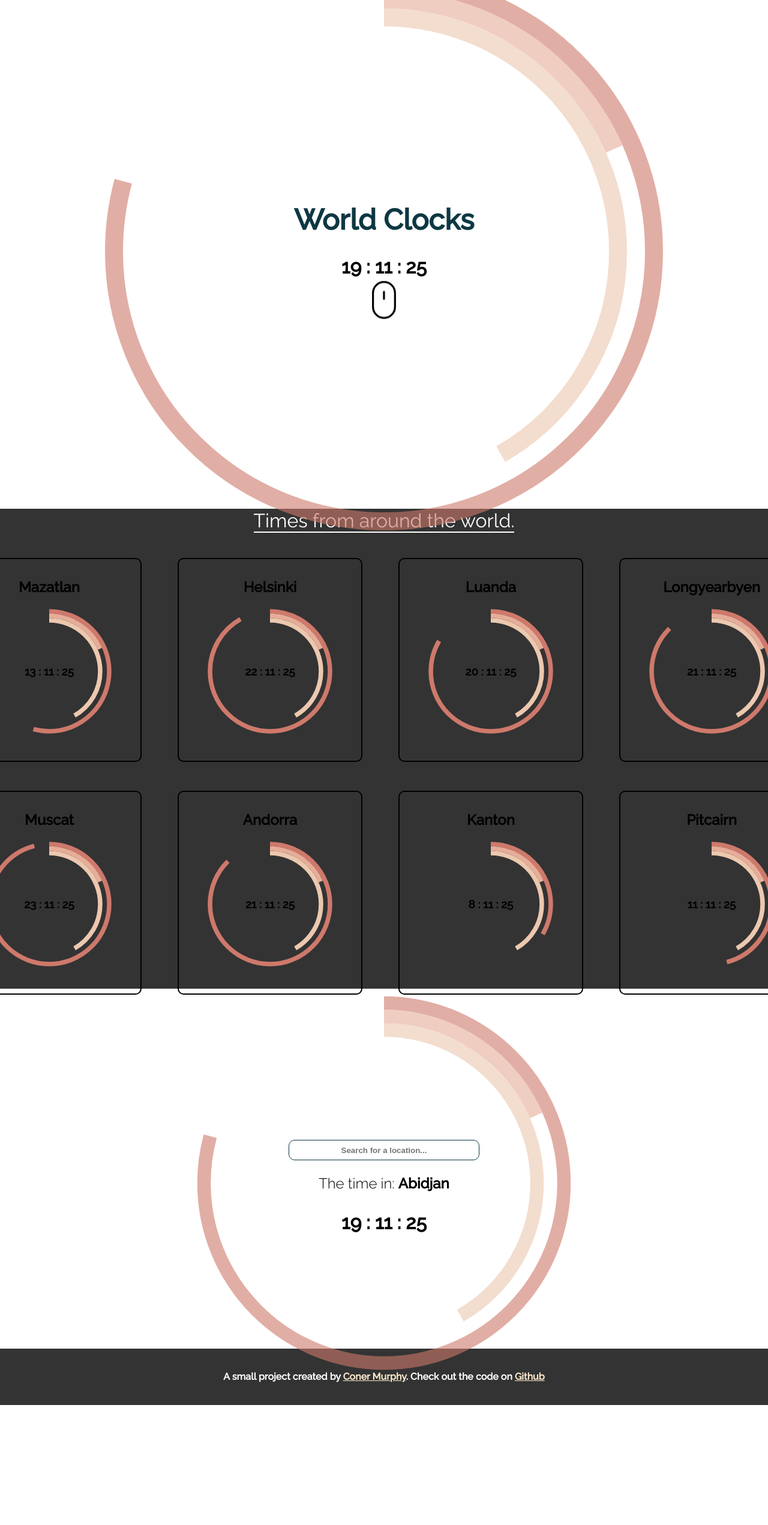
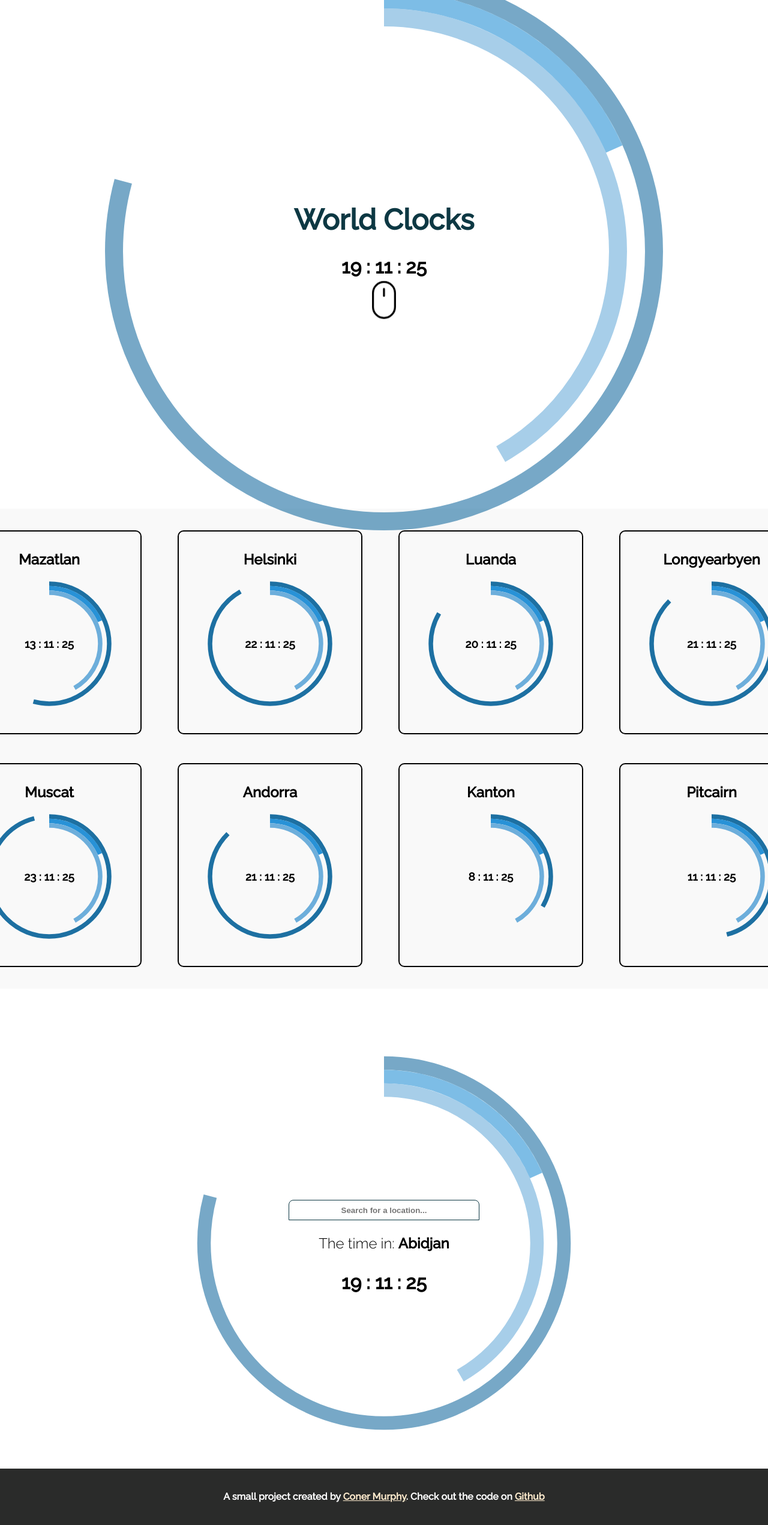
Before and after one commit to conermurphy/SVG-World-Clocks, a React (Create React App) app: page / in a window 1280 px wide. Shown: the top 2542 px of the page at 60% size. Before the commit the page ends 2347 px from the top, so only its background shows below. Built offline with nearby package versions, Linux system fonts and the light colour scheme.

Commit message:
Styling complete, added navbar on scroll, fixed issues

```diff
--- a/src/components/App.js
+++ b/src/components/App.js
@@ -1,5 +1,6 @@
 import React from 'react';
 import appStyles from './styles/appStyles.module.css';
+import Header from './Header';
 import Clock from "./clock";
 import Dropdown from './Dropdown';
 import ChoiceClock from './ChoiceClock';
@@ -31,12 +32,12 @@ class App extends React.Component {
   render() {
     return (
       <div className={appStyles.pageContainer}>
-        <div className={appStyles.localClockContainer}>
+        <Header/>
+        <div id='home' className={appStyles.localClockContainer}>
             <HomeClock/>
         </div>
         <main className={appStyles.mainContainer}>
           <div id='worldClocks' className={appStyles.worldClocks}>
-            <h2>Times from around the world.</h2>
             <div className={appStyles.preClocksContainers}>
                 <Clock number = {this.randomNum()} />
                 <Clock number = {this.randomNum()} />
@@ -48,7 +49,7 @@ class App extends React.Component {
                 <Clock number = {this.randomNum()}/>
             </div>
           </div>
-          <div className={appStyles.choiceSection}>
+          <div id='choiceClock'className={appStyles.choiceSection}>
             <h2>Find a timezone.</h2>
             <Dropdown callback={this.handleChoice}/>
             <ChoiceClock city={this.state.choice} />
--- a/src/components/ChoiceSVGCircle.js
+++ b/src/components/ChoiceSVGCircle.js
@@ -15,11 +15,11 @@ const ChoiceSVGCircle = ({ type, hour, minute, second }) => {
   const secondRadius = secondDA - ((secondDA/60) * second);
 
   if (type === "hour") {
-    return (<svg id="choiceHourCircle" className={SVGCircleStyles.choiceHourCircleSvg} viewBox={`0 0 100 100`}><circle fill="none" stroke="#CE796B" strokeWidth={sw} cx={cx} cy={cy} r="40" style={{strokeDashoffset: hourRadius, strokeDasharray: hourDA}}/></svg>);
+    return (<svg id="choiceHourCircle" className={SVGCircleStyles.choiceHourCircleSvg} viewBox={`0 0 100 100`}><circle fill="none" stroke="#1D70A2" strokeWidth={sw} cx={cx} cy={cy} r="40" style={{strokeDashoffset: hourRadius, strokeDasharray: hourDA}}/></svg>);
   } else if (type === "minute") {
-    return (<svg id="choiceMinuteCircle" className={SVGCircleStyles.choiceMinuteCircleSvg} viewBox={`0 0 100 100`}><circle fill="none" stroke="#E7AD99" strokeWidth={sw} cx={cx} cy={cy} r="37" style={{strokeDashoffset: minuteRadius, strokeDasharray: minuteDA}}/></svg>);
+    return (<svg id="choiceMinuteCircle" className={SVGCircleStyles.choiceMinuteCircleSvg} viewBox={`0 0 100 100`}><circle fill="none" stroke="#2892D7" strokeWidth={sw} cx={cx} cy={cy} r="37" style={{strokeDashoffset: minuteRadius, strokeDasharray: minuteDA}}/></svg>);
   } else {
-    return (<svg id="choiceSecondCircle" className={SVGCircleStyles.choiceSecondCircleSvg} viewBox={`0 0 100 100`}><circle fill="none" stroke="#ECC8AF" strokeWidth={sw} cx={cx} cy={cy} r="34" style={{strokeDashoffset: secondRadius, strokeDasharray: secondDA}}/></svg>);
+    return (<svg id="choiceSecondCircle" className={SVGCircleStyles.choiceSecondCircleSvg} viewBox={`0 0 100 100`}><circle fill="none" stroke="#6DAEDB" strokeWidth={sw} cx={cx} cy={cy} r="34" style={{strokeDashoffset: secondRadius, strokeDasharray: secondDA}}/></svg>);
   }
 
 };
--- /dev/null
+++ b/src/components/Header.js
@@ -0,0 +1,56 @@
+import React from 'react';
+import headerStyles from './styles/headerStyles.module.css';
+
+class Header extends React.Component {
+    constructor(props)  {
+        super(props);
+        this.state = {
+            slide: '-25vh',
+            lastScrollY: 0
+        };
+    }
+
+// Base code for retractable navbar from @ https://stackoverflow.com/questions/47441220/react-slide-fixed-navbar-up-on-scroll-down-and-slide-down-on-scroll-up
+
+  componentDidMount() {
+    // When this component mounts, begin listening for scroll changes
+    window.addEventListener('scroll', this.handleScroll);
+  }
+
+  componentWillUnmount() {
+    // If this component is unmounted, stop listening
+    window.removeEventListener('scroll', this.handleScroll);
+  }
+
+  handleScroll = () => {
+    const { lastScrollY } = this.state;
+    const currentScrollY = window.scrollY;
+
+
+    if (currentScrollY > lastScrollY) {
+      this.setState({ slide: '-25vh' });
+    } else if (window.pageYOffset === 0 ){
+      this.setState({ slide: '-25vh' });
+    } else  {
+      this.setState({ slide: '0' });
+    }
+    this.setState({ lastScrollY: currentScrollY });
+  };
+
+  // End of code for navbar
+
+  render(){
+      return(
+        <header className={headerStyles.header} style={{transform: `translate(0, ${this.state.slide})`, transition: `180ms linear`}}>
+            <nav>
+                <a href="#home">Home</a>
+                <a href="#worldClocks">Times around the World</a>
+                <a href="#choiceClock">Choose a zone</a>
+            </nav>
+        </header>
+      )
+  }
+
+}
+
+export default Header;
--- a/src/components/HomeClock.js
+++ b/src/components/HomeClock.js
@@ -39,7 +39,7 @@ class HomeClock extends React.Component {
                     <h3 style={{fontSize:`2rem`}}><strong>{ hour } : { minute } : { second }</strong></h3>
                     {/* Base code used for mouse scroll animation @ https://codepen.io/MichaelVanDenBerg/pen/POaPNe */}
 
-                        <svg className={homeClockStyles.mouseScrollAnimation} width="40px" height="100%" viewBox="0 0 247 390" version="1.1" xmlns="http://www.w3.org/2000/svg" xmlns="http://www.w3.org/1999/xlink" style={{fillRule: `evenodd`, clipRule: `evenodd`, strokeLinecap: `round`, strokeLineJoin: `round`, strokeMiterlimit: `1.5`, position: `absolute`, top: `12.5vh`, zIndex: `2`}}>
+                        <svg width="40px" height="100%" viewBox="0 0 247 390" version="1.1" xmlns="http://www.w3.org/2000/svg" style={{fillRule: `evenodd`, clipRule: `evenodd`, strokeLinecap: `round`, strokeLineJoin: `round`, strokeMiterlimit: `1.5`, position: `absolute`, top: `12.5vh`, zIndex: `2`}}>
                             <a href="/#worldClocks">
                                 <path className={homeClockStyles.wheel} d="M123.359,79.775l0,72.843" style={{fill: `none`, stroke:`#000`, strokeWidth: `20px`, zIndex: `inherit`}}/>
                                 <path className={homeClockStyles.mouse} d="M236.717,123.359c0,-62.565 -50.794,-113.359 -113.358,-113.359c-62.565,0 -113.359,50.794 -113.359,113.359l0,143.237c0,62.565 50.794,113.359 113.359,113.359c62.564,0 113.358,-50.794 113.358,-113.359l0,-143.237Z" style={{fill: `transparent`, stroke:`#000`, strokeWidth: `20px`, zIndex: `inherit`}}/>
--- a/src/components/SVGCircle.js
+++ b/src/components/SVGCircle.js
@@ -14,11 +14,11 @@ const SVGCircle = ({ type, hour, minute, second }) => {
   const secondRadius = secondDA - ((secondDA/60) * second);
 
   if (type === "hour") {
-    return (<svg id="clockHourCircle" className={SVGCircleStyles.hourCircleSvg} viewBox={`0 0 100 100`}><circle fill="none" stroke="#CE796B" strokeWidth={sw} cx={cx} cy={cy} r="40" style={{strokeDashoffset: hourRadius, strokeDasharray: hourDA}}/></svg>);
+    return (<svg id="clockHourCircle" className={SVGCircleStyles.hourCircleSvg} viewBox={`0 0 100 100`}><circle fill="none" stroke="#1D70A2" strokeWidth={sw} cx={cx} cy={cy} r="40" style={{strokeDashoffset: hourRadius, strokeDasharray: hourDA}}/></svg>);
   } else if (type === "minute") {
-    return (<svg id="clockMinuteCircle" className={SVGCircleStyles.minuteCircleSvg} viewBox={`0 0 100 100`}><circle fill="none" stroke="#E7AD99" strokeWidth={sw} cx={cx} cy={cy} r="37" style={{strokeDashoffset: minuteRadius, strokeDasharray: minuteDA}}/></svg>);
+    return (<svg id="clockMinuteCircle" className={SVGCircleStyles.minuteCircleSvg} viewBox={`0 0 100 100`}><circle fill="none" stroke="#2892D7" strokeWidth={sw} cx={cx} cy={cy} r="37" style={{strokeDashoffset: minuteRadius, strokeDasharray: minuteDA}}/></svg>);
   } else {
-    return (<svg id="clockSecondCircle" className={SVGCircleStyles.secondCircleSvg} viewBox={`0 0 100 100`}><circle fill="none" stroke="#ECC8AF" strokeWidth={sw} cx={cx} cy={cy} r="34" style={{strokeDashoffset: secondRadius, strokeDasharray: secondDA}}/></svg>);
+    return (<svg id="clockSecondCircle" className={SVGCircleStyles.secondCircleSvg} viewBox={`0 0 100 100`}><circle fill="none" stroke="#6DAEDB" strokeWidth={sw} cx={cx} cy={cy} r="34" style={{strokeDashoffset: secondRadius, strokeDasharray: secondDA}}/></svg>);
   }
 
 };
--- a/src/components/homeSVGCircle.js
+++ b/src/components/homeSVGCircle.js
@@ -15,11 +15,11 @@ const HomeSVGCircle = ({ type, hour, minute, second }) => {
   const secondRadius = secondDA - ((secondDA/60) * second);
 
   if (type === "hour") {
-    return (<svg id="homeHourCircle" className={SVGCircleStyles.homeHourCircleSvg} viewBox={`0 0 100 100`}><circle fill="none" stroke="#CE796B" strokeWidth={sw} cx={cx} cy={cy} r="45" style={{strokeDashoffset: hourRadius, strokeDasharray: hourDA}}/></svg>);
+    return (<svg id="homeHourCircle" className={SVGCircleStyles.homeHourCircleSvg} viewBox={`0 0 100 100`}><circle fill="none" stroke="#1D70A2" strokeWidth={sw} cx={cx} cy={cy} r="45" style={{strokeDashoffset: hourRadius, strokeDasharray: hourDA}}/></svg>);
   } else if (type === "minute") {
-    return (<svg id="homeMinuteCircle" className={SVGCircleStyles.homeMinuteCircleSvg} viewBox={`0 0 100 100`}><circle fill="none" stroke="#E7AD99" strokeWidth={sw} cx={cx} cy={cy} r="42" style={{strokeDashoffset: minuteRadius, strokeDasharray: minuteDA}}/></svg>);
+    return (<svg id="homeMinuteCircle" className={SVGCircleStyles.homeMinuteCircleSvg} viewBox={`0 0 100 100`}><circle fill="none" stroke="#2892D7" strokeWidth={sw} cx={cx} cy={cy} r="42" style={{strokeDashoffset: minuteRadius, strokeDasharray: minuteDA}}/></svg>);
   } else {
-    return (<svg id="homeSecondCircle" className={SVGCircleStyles.homeSecondCircleSvg} viewBox={`0 0 100 100`}><circle fill="none" stroke="#ECC8AF" strokeWidth={sw} cx={cx} cy={cy} r="39" style={{strokeDashoffset: secondRadius, strokeDasharray: secondDA}}/></svg>);
+    return (<svg id="homeSecondCircle" className={SVGCircleStyles.homeSecondCircleSvg} viewBox={`0 0 100 100`}><circle fill="none" stroke="#6DAEDB" strokeWidth={sw} cx={cx} cy={cy} r="39" style={{strokeDashoffset: secondRadius, strokeDasharray: secondDA}}/></svg>);
   }
 
 };
--- a/src/components/styles/appStyles.module.css
+++ b/src/components/styles/appStyles.module.css
@@ -21,23 +21,8 @@ p   {
     font-size: 1.5rem;
 }
 
-.homeSection    {
-    display: flex;
-    flex-direction: column;
-    align-items: center;
-}
-
 .mainContainer  {
     margin: 0rem;
-}
-
-.pageHeader {
-    display: flex;
-    flex-direction: column;
-    align-items: center;
-    justify-content: center;
-    position: absolute;
-    margin-top: auto;
 }
 
 main > h2   {
@@ -66,21 +51,21 @@ main > h2   {
     justify-content: center;
     flex-direction: column;
     height: 100vh;
-    background-color: #333333;
+    background-color: #F9F9F9;
 }
 
 .choiceSection  {
     display: flex;
     flex-direction: column;
     align-items: center;
-    height: 75vh;
+    height: 100vh;
     justify-content: center;
     position: relative;
 }
 
 .footer {
     text-align: center;
-    background-color: #333333;
+    background-color: #2A2B2A;
     color: white;
     padding: 1rem;
 }
--- a/src/components/styles/dropdownStyles.module.css
+++ b/src/components/styles/dropdownStyles.module.css
@@ -10,7 +10,8 @@ input {
     width: 300px;
     z-index: 2;
     text-align: center;
-    border-radius: 10px;
+    border-top-left-radius: 0.5rem;
+    border-top-right-radius: 0.5rem;
     font-weight: bold;
     height: 1rem;
   }
@@ -23,7 +24,7 @@ input {
 }
 
 .suggestions {
-    border: 1px solid #999;
+    border: 1px solid #ffffff;
     border-top-width: 0;
     list-style: none;
     margin-top: 2rem;
@@ -33,9 +34,11 @@ input {
     width: calc(300px + 1rem);
     z-index: 2;
     text-align: center;
-    background-color: #0d3843;
+    background-color: #2A2B2A;
     color: white;
     position: absolute;
+    border-bottom-left-radius: 0.5rem;
+    border-bottom-right-radius: 0.5rem;
 }
 
 .suggestions li {
@@ -43,8 +46,8 @@ input {
 }
 
 .suggestionActive, .suggestions li:hover {
-    background-color: #f0e1d3;
-    color: #0d3843;
+    background-color: #1D70A2;
+    color: white;
     cursor: pointer;
     font-weight: 700;
 }
```
Also changed, not shown: src/components/styles/headerStyles.module.css (added, +36 -0 lines).
